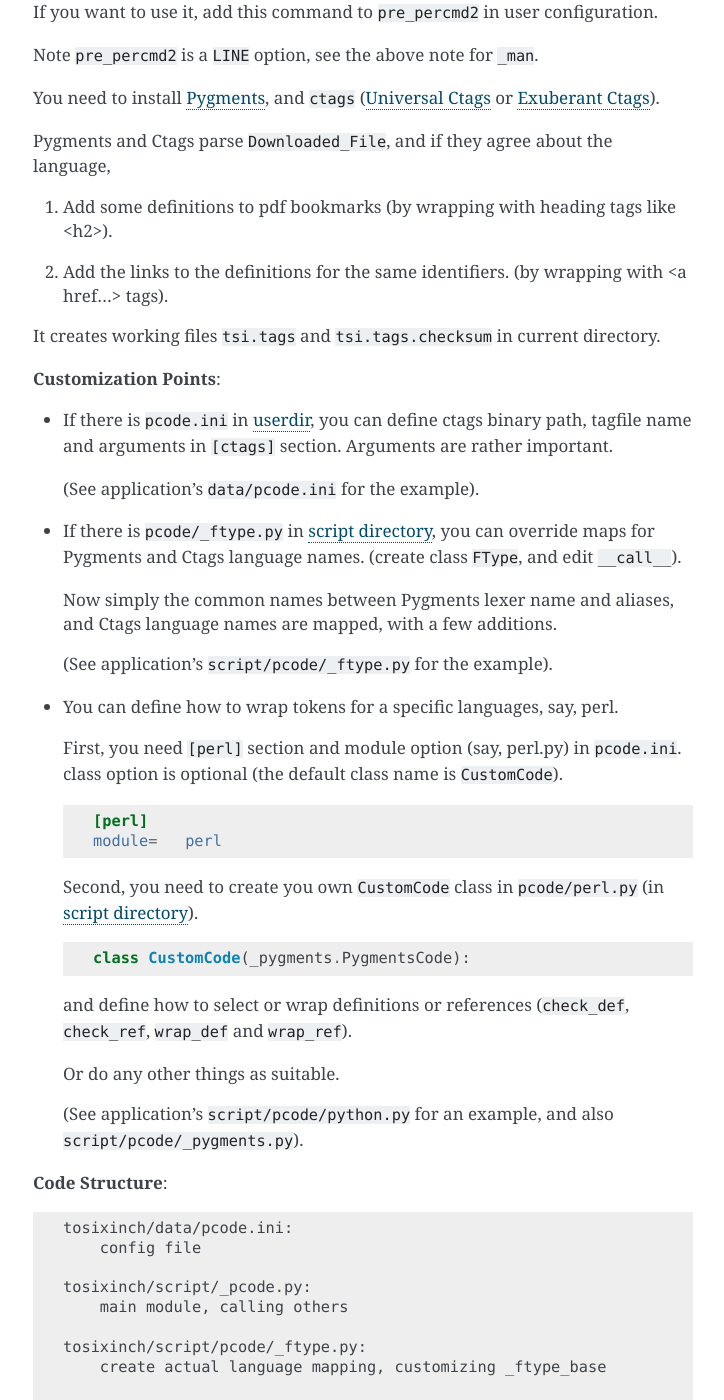
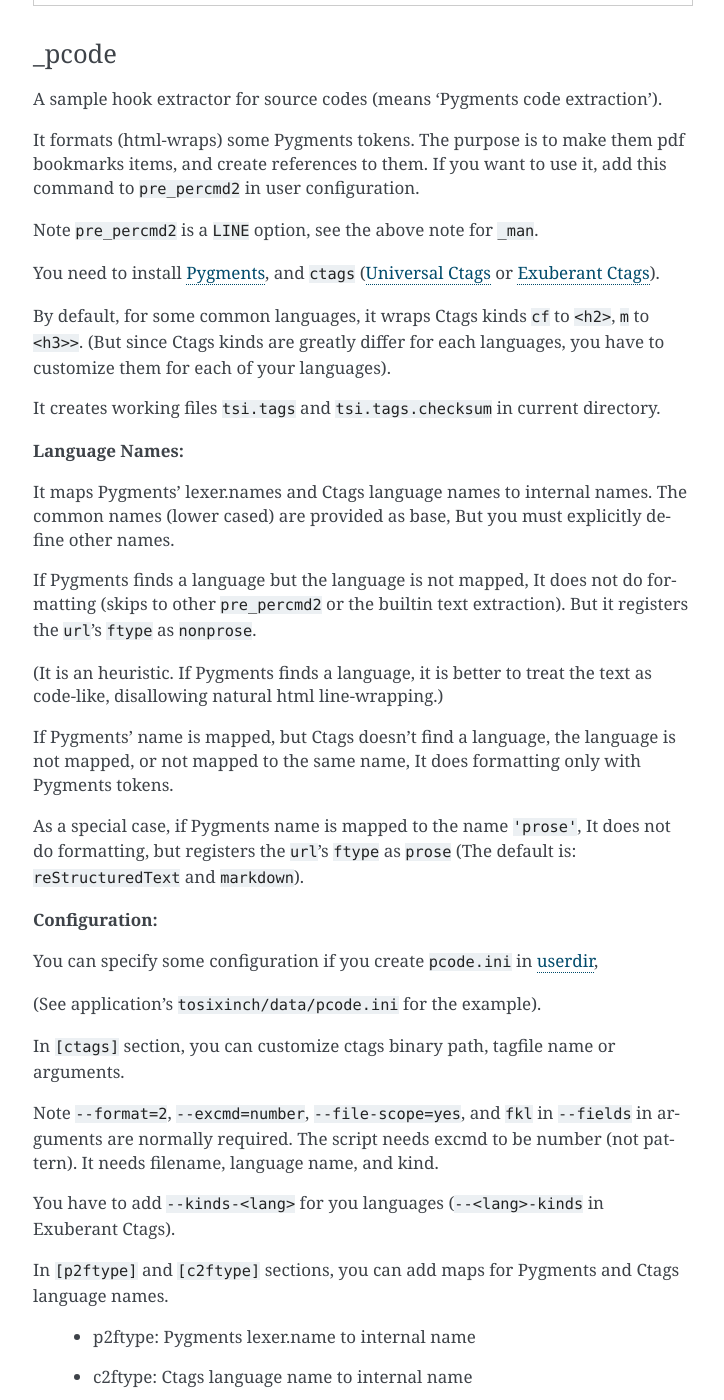
Before and after one commit to openandclose/tosixinch, a Sphinx documentation site: the page built from docs/topics.rst, in a window 1280 px wide and 1400 px high, scrolled down 13102 px. Shown: the whole window, without its empty margins (387-1111 px from the left). Built offline with Sphinx 7.4.7, drawn with Linux system fonts in a browser that asks for light colours; some of the changed text lies outside the part shown.

Commit message:
Document improve _pcode part

```diff
--- a/docs/topics.rst
+++ b/docs/topics.rst
@@ -108,6 +108,11 @@ or, just puts the rest of the text outside of the display (invisible).
 
 code
 ^^^^
+
+.. note::
+
+    Now ``_pcode`` is the recommended method to extract source codes.
+    See `_pcode <#pcode>`__.
 
 ``code`` is a special case of ``non-prose``,
 and currently only for python source code.
@@ -691,8 +696,10 @@ _pcode
 ^^^^^^
 
 A sample hook extractor for source codes (means 'Pygments code extraction').
-It adds some tokens (e.g. functions and classes) to pdf bookmarks
-and links to them.
+
+It formats (html-wraps) some Pygments tokens.
+The purpose is to make them pdf bookmarks items,
+and create references to them.
 If you want to use it, add this command to ``pre_percmd2`` in user configuration.
 
 Note ``pre_percmd2`` is a ``LINE`` option, see the above note for ``_man``.
@@ -703,95 +710,121 @@ and ``ctags``
 (`Universal Ctags <https://ctags.io/>`__
 or `Exuberant Ctags <http://ctags.sourceforge.net/>`__).
 
-Pygments and Ctags parse ``Downloaded_File``,
-and if they agree about the language,
-
-(1) Add some definitions to pdf bookmarks
-    (by wrapping with heading tags like <h2>).
-(2) Add the links to the definitions for the same identifiers.
-    (by wrapping with <a href...> tags).
+By default, for some common languages,
+it wraps Ctags kinds ``cf`` to ``<h2>``, ``m`` to ``<h3>>``.
+(But since Ctags kinds are greatly differ for each languages,
+you have to customize them for each of your languages).
 
 It creates working files ``tsi.tags`` and ``tsi.tags.checksum``
 in current directory.
 
-**Customization Points**:
+**Language Names:**
 
-* If there is ``pcode.ini`` in `userdir <overview.html#dword-userdir>`__,
-  you can define ctags binary path, tagfile name and arguments
-  in ``[ctags]`` section.
-  Arguments are rather important.
+It maps Pygments' lexer.names and Ctags language names to internal names.
+The common names (lower cased) are provided as base,
+But you must explicitly define other names.
 
-  (See application's ``data/pcode.ini`` for the example).
+If Pygments finds a language but the language is not mapped,
+It does not do formatting (skips to other ``pre_percmd2`` or the builtin text extraction).
+But it registers the ``url``'s ``ftype`` as ``nonprose``.
 
-* If there is ``pcode/_ftype.py`` in  `script directory <overview.html#dword-script_directory>`__,
-  you can override maps for Pygments and Ctags language names.
-  (create class ``FType``, and edit ``__call__``).
+(It is an heuristic.
+If Pygments finds a language, it is better to treat the text as code-like,
+disallowing natural html line-wrapping.)
 
-  Now simply the common names between Pygments lexer name and aliases,
-  and Ctags language names are mapped, with a few additions.
+If Pygments' name is mapped,
+but Ctags doesn't find a language, the language is not mapped, or not mapped to the same name,
+It does formatting only with Pygments tokens.
 
-  (See application's ``script/pcode/_ftype.py`` for the example).
+As a special case, if Pygments name is mapped to the name ``'prose'``,
+It does not do formatting, but registers the ``url``'s ``ftype`` as ``prose``
+(The default is: ``reStructuredText`` and ``markdown``).
 
-* You can define how to wrap tokens for a specific languages, say, perl.
+**Configuration:**
 
-  First, you need ``[perl]`` section and module option (say, perl.py)
-  in ``pcode.ini``.
-  class option is optional (the default class name is ``CustomCode``).
+You can specify some configuration
+if you create ``pcode.ini`` in `userdir <overview.html#dword-userdir>`__,
+
+(See application's ``tosixinch/data/pcode.ini`` for the example).
+
+In ``[ctags]`` section, you can customize
+ctags binary path, tagfile name or arguments.
+
+Note ``--format=2``, ``--excmd=number``, ``--file-scope=yes``, and ``fkl`` in ``--fields``
+in arguments are normally required.
+The script needs excmd to be number (not pattern).
+It needs filename, language name, and kind.
+
+You have to add ``--kinds-<lang>`` for you languages
+(``--<lang>-kinds`` in Exuberant Ctags).
+
+In ``[p2ftype]`` and ``[c2ftype]`` sections,
+you can add maps for Pygments and Ctags language names.
+
+    * p2ftype: Pygments lexer.name to internal name
+    * c2ftype: Ctags language name to internal name
+
+(Run tosixinch with some text input and with ``-v``, to see actual mappings).
+
+If you want to customize formatting for a specific language,
+you can create a section with an internal name.
+(So it must first be mapped, if not already).
+Options are:
+
+    * start_token:
+        Pygments token type name.
+        All other tokens than it and it's subclasses are not touched by formatting.
+        Normally ``Token.Name`` is suffice (default).
+    * kindmap:
+        Comma separated html element and kind pairs.
+        Optionally only one '*' is possible for kind.
+        It means all other kinds not defined.
+    * module:
+        module name for your custom module.
+        you have to create this module
+        in ``pcode`` directory in `script directory <overview.html#dword-script_directory>`__.
+    * class:
+        class name for you custom class in the module above.
+        the default is ``CustomCode``.
+
+        The class is supposed to subclass ``tosixinch.script.pcode._pygments.PygmentsCode``,
+        and normally customize methods called from ``format_entry``.
+        See ``tosixinch/script/pcode/python.py`` for the example.
+
+**Basic Usage:**
+
+If you want to use the default formatter, but customize for a language,
+
+* Define some internal name if not already defined
+  (in ``p2ftype`` and ``c2ftype`` section).
+
+* Select which Ctags kinds to use (in ``arguments`` option).
+
+* Select which kinds maps to which html elements (in ``kindmap`` option).
+
+If you want to customize the formatter,
+
+* Create a section, say, perl:
 
   .. code-block:: ini
 
       [perl]
       module=   perl
 
-  Second, you need to create you own ``CustomCode`` class in ``pcode/perl.py``
+* Create ``pcode/perl.py``
   (in `script directory <overview.html#dword-script_directory>`__).
 
   .. code-block:: python
 
+      # ~/.config/tosixinch/script/pcode/perl.py
+
+      from tosixinch.script.pcode import _pygments
+
       class CustomCode(_pygments.PygmentsCode):
 
-  and define how to select or wrap definitions or references
-  (``check_def``, ``check_ref``, ``wrap_def`` and ``wrap_ref``).
+* Customize ``check_def``, ``check_ref``, ``wrap_def`` or ``wrap_ref``.
 
-  Or do any other things as suitable.
-
-  (See application's ``script/pcode/python.py`` for an example,
-  and also ``script/pcode/_pygments.py``).
-
-**Code Structure**:
-
-.. code-block:: none
-
-    tosixinch/data/pcode.ini:
-        config file
-
-    tosixinch/script/_pcode.py:
-        main module, calling others
-
-    tosixinch/script/pcode/_ftype.py:
-        create actual language mapping, customizing _ftype_base
-
-    tosixinch/script/pcode/_ftype_base.py:
-        create base language mapping
-
-    tosixinch/script/pcode/_ctags.py:
-        create definition database using Ctags
-
-    tosixinch/script/pcode/_pygments.py:
-        create tokens using Pygments
-        (Pygments is used only for it's lexers).
-        tokens are compared to ctags database
-        in 'PygmentsCode.format_entry'
-
-    tosixinch/script/pcode/python.py:
-        sample python module to customize 'PygmentsCode'.
-
-
-    For users (an example):
-
-    ~/.config/tosixinch/pcode.ini
-    ~/.config/tosixinch/script/pcode/_ftype.py
-    ~/.config/tosixinch/script/pcode/perl.py
+  Application automatically finds and uses this class.
 
 
 tosixinch-complete.bash
```
